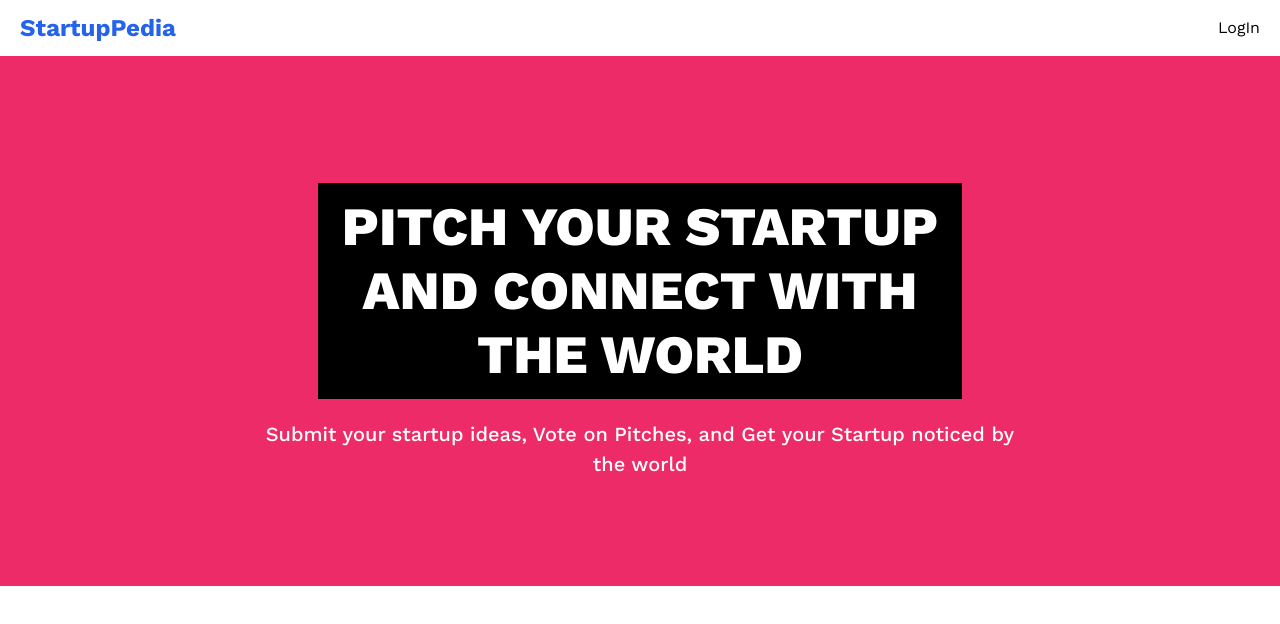
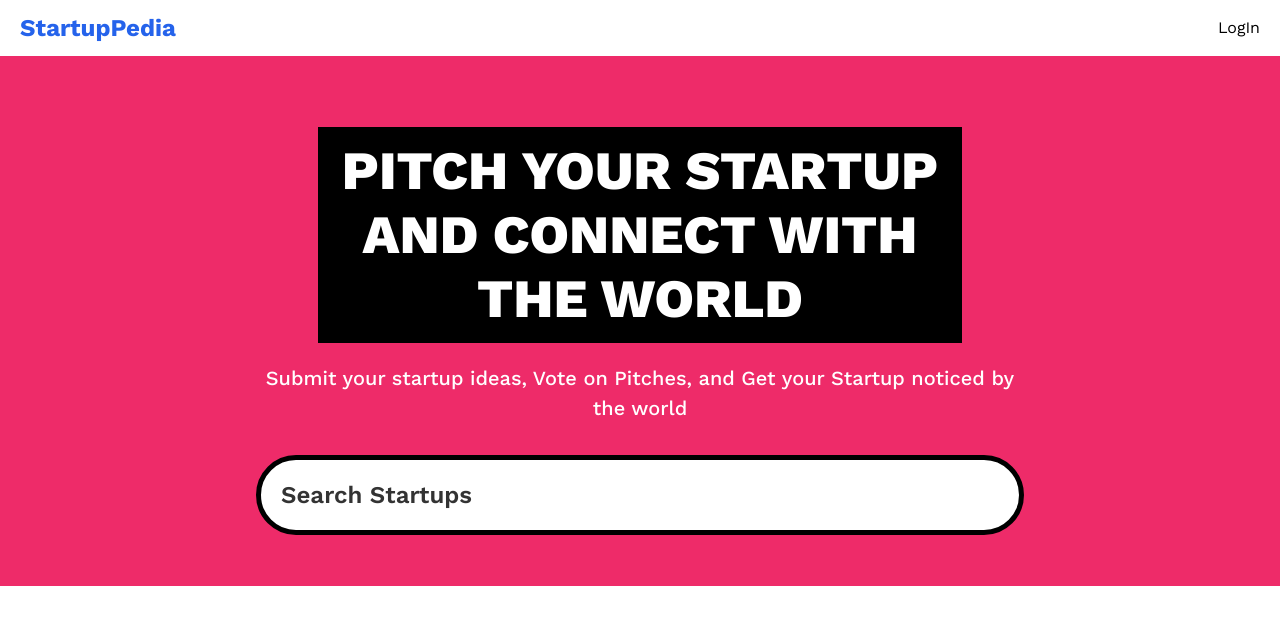
Before and after one commit to ProdanFattan/startuppedia_app, a Next.js app: page / in a window 1280 px wide. Shown: the top 624 px of the page. Built offline with nearby package versions, Linux system fonts and the light colour scheme; no server answers.

Commit message:
search form ui

```diff
--- a/app/(root)/page.tsx
+++ b/app/(root)/page.tsx
@@ -1,4 +1,5 @@
 import Image from "next/image";
+import SearchForm from "../components/SearchForm";
 
 export default function Home() {
   return (
@@ -13,6 +14,7 @@
           Submit your startup ideas, Vote on Pitches, and Get your Startup
           noticed by the world
         </p>
+        <SearchForm/>
       </section>
     </>
   );
--- /dev/null
+++ b/app/components/SearchForm.tsx
@@ -0,0 +1,13 @@
+import Form from 'next/form'
+function SearchForm() {
+    return (
+        <>
+        <Form action="/" scroll={false} className='search-form'>
+        <input name="query" defaultValue="" className='search-input' placeholder='Search Startups' />
+
+        </Form>
+        </>
+     );
+}
+
+export default SearchForm;
```
